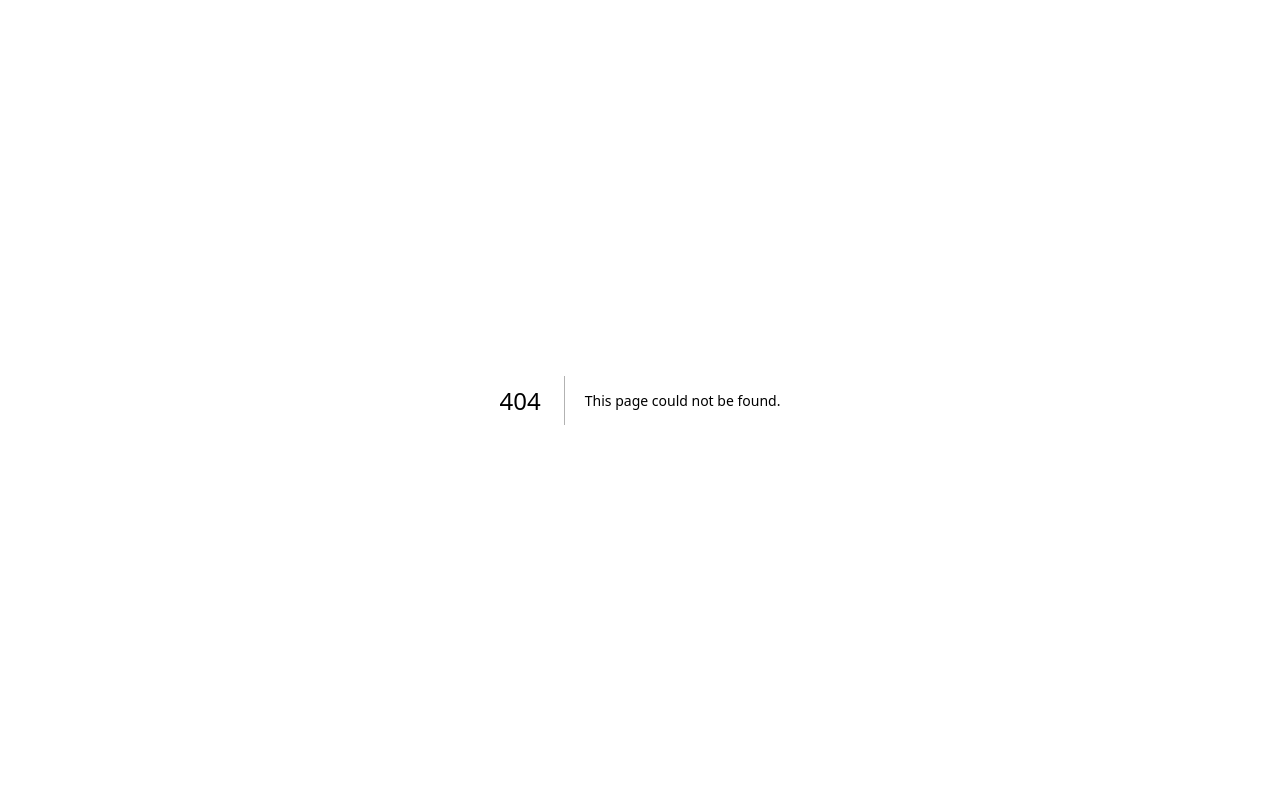
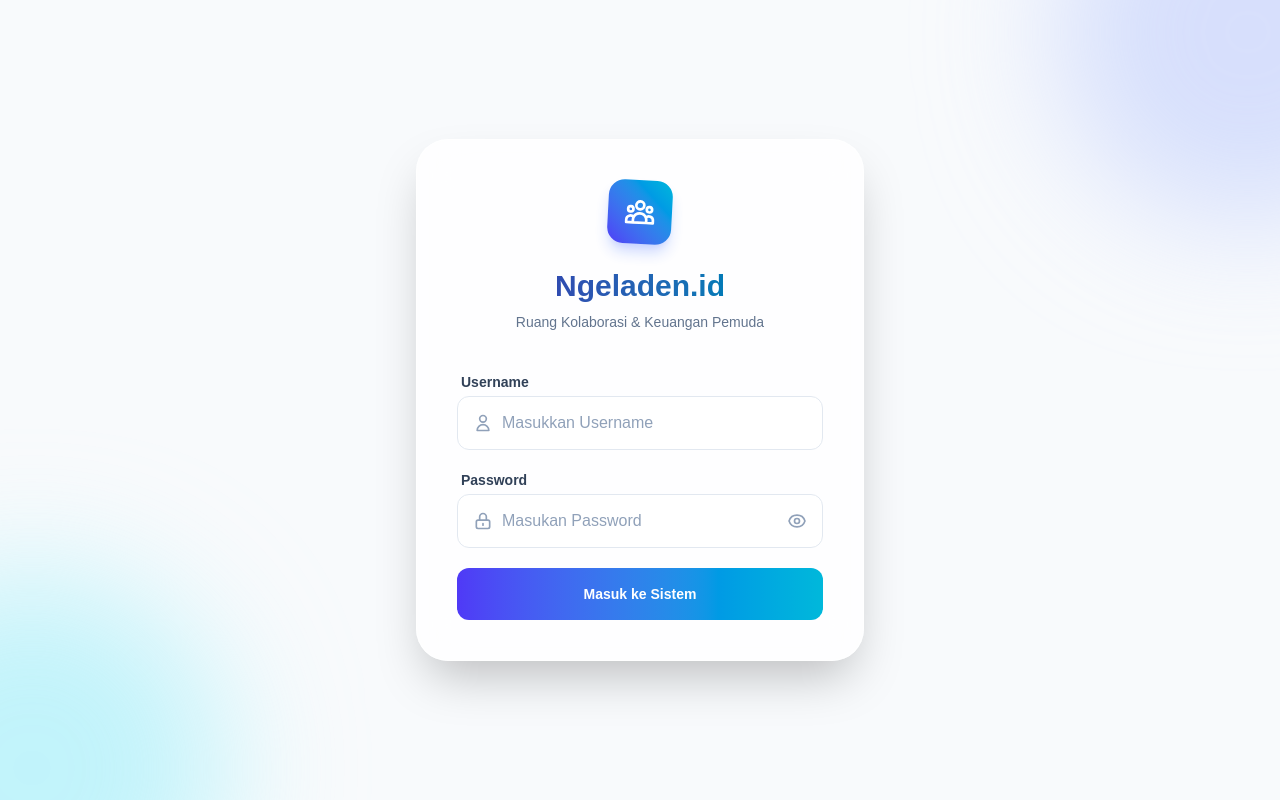
Before and after one commit to luhihsan/ngeladen-id, a Next.js app in the folder frontend/: page /login in a window 1280 px wide. Before the commit this address had no page. Built offline with nearby package versions, Linux system fonts and the light colour scheme; no server answers.

Commit message:
feat: enhance login UI with glassmorphism, micro-interactions, and validation

```diff
--- /dev/null
+++ b/frontend/app/login/page.tsx
@@ -0,0 +1,168 @@
+'use client';
+
+import { useState } from 'react';
+import { useRouter } from 'next/navigation';
+import { fetchAPI } from '@/utils/api';
+
+export default function LoginPage() {
+  const [username, setUsername] = useState('');
+  const [password, setPassword] = useState('');
+  const [showPassword, setShowPassword] = useState(false); // State untuk toggle mata
+  const [error, setError] = useState('');
+  const [isLoading, setIsLoading] = useState(false);
+  const router = useRouter();
+
+  const handleLogin = async (e: React.FormEvent) => {
+    e.preventDefault();
+    setError('');
+    setIsLoading(true);
+
+    try {
+      const data = await fetchAPI('/auth/login', {
+        method: 'POST',
+        body: JSON.stringify({ username, password }),
+      });
+
+      localStorage.setItem('userInfo', JSON.stringify(data));
+      router.push('/dashboard');
+    } catch (err: any) {
+      // Mengubah pesan error default menjadi lebih user-friendly
+      setError(err.message || 'Kredensial tidak valid. Silakan periksa kembali.');
+    } finally {
+      setIsLoading(false);
+    }
+  };
+
+  return (
+    <div className="min-h-screen relative flex items-center justify-center overflow-hidden bg-slate-50">
+      {/* Background Ornaments */}
+      <div className="absolute -top-40 -right-40 w-96 h-96 bg-indigo-200 rounded-full mix-blend-multiply filter blur-3xl opacity-60 animate-blob"></div>
+      <div className="absolute -bottom-40 -left-40 w-96 h-96 bg-cyan-200 rounded-full mix-blend-multiply filter blur-3xl opacity-60 animate-blob animation-delay-2000"></div>
+
+      {/* Main Card */}
+      <div className="relative w-full max-w-md mx-4 sm:mx-auto bg-white/80 backdrop-blur-xl border border-white/50 rounded-[2rem] shadow-2xl p-8 sm:p-10">
+
+        {/* Header / Brand */}
+        <div className="text-center mb-10">
+          <div className="inline-flex items-center justify-center w-16 h-16 rounded-2xl bg-gradient-to-tr from-indigo-600 to-cyan-500 mb-6 shadow-lg shadow-indigo-200 rotate-3 transition-transform hover:rotate-0 duration-300">
+            <svg className="w-8 h-8 text-white" fill="none" viewBox="0 0 24 24" stroke="currentColor">
+              <path strokeLinecap="round" strokeLinejoin="round" strokeWidth={2} d="M17 20h5v-2a3 3 0 00-5.356-1.857M17 20H7m10 0v-2c0-.656-.126-1.283-.356-1.857M7 20H2v-2a3 3 0 015.356-1.857M7 20v-2c0-.656.126-1.283.356-1.857m0 0a5.002 5.002 0 019.288 0M15 7a3 3 0 11-6 0 3 3 0 016 0zm6 3a2 2 0 11-4 0 2 2 0 014 0zM7 10a2 2 0 11-4 0 2 2 0 014 0z" />
+            </svg>
+          </div>
+          <h2 className="text-3xl font-extrabold text-transparent bg-clip-text bg-gradient-to-r from-indigo-800 to-cyan-600">
+            Ngeladen.id
+          </h2>
+          <p className="text-sm font-medium text-slate-500 mt-2">
+            Ruang Kolaborasi & Keuangan Pemuda
+          </p>
+        </div>
+
+        {/* Global Error Alert */}
+        {error && (
+          <div className="bg-red-50/80 border border-red-200 text-red-600 p-4 rounded-xl text-sm mb-6 flex items-center gap-3 backdrop-blur-sm animate-pulse">
+            <svg className="w-5 h-5 flex-shrink-0" fill="none" viewBox="0 0 24 24" stroke="currentColor">
+              <path strokeLinecap="round" strokeLinejoin="round" strokeWidth={2} d="M12 8v4m0 4h.01M21 12a9 9 0 11-18 0 9 9 0 0118 0z" />
+            </svg>
+            <span>{error}</span>
+          </div>
+        )}
+
+        <form onSubmit={handleLogin} className="space-y-5">
+          {/* Username Field */}
+          <div className="space-y-1">
+            <label className="block text-sm font-semibold text-slate-700 ml-1">Username</label>
+            <div className="relative">
+              <div className="absolute inset-y-0 left-0 pl-4 flex items-center pointer-events-none">
+                <svg className={`h-5 w-5 ${error ? 'text-red-400' : 'text-slate-400'}`} fill="none" viewBox="0 0 24 24" stroke="currentColor">
+                  <path strokeLinecap="round" strokeLinejoin="round" strokeWidth={2} d="M16 7a4 4 0 11-8 0 4 4 0 018 0zM12 14a7 7 0 00-7 7h14a7 7 0 00-7-7z" />
+                </svg>
+              </div>
+              <input
+                type="text"
+                required
+                disabled={isLoading}
+                className={`block w-full pl-11 pr-5 py-3.5 bg-white/70 border rounded-xl text-slate-800 placeholder-slate-400 focus:ring-2 focus:outline-none transition-all duration-200 disabled:opacity-50 disabled:bg-slate-100
+                  ${error
+                    ? 'border-red-300 focus:ring-red-500/20 focus:border-red-500'
+                    : 'border-slate-200 focus:ring-indigo-500/20 focus:border-indigo-500'}`}
+                placeholder="Masukkan Username"
+                value={username}
+                onChange={(e) => {
+                  setUsername(e.target.value);
+                  if (error) setError(''); // Hapus error saat user mulai ngetik lagi
+                }}
+              />
+            </div>
+          </div>
+
+          {/* Password Field */}
+          <div className="space-y-1">
+            <div className="flex justify-between items-center ml-1">
+              <label className="block text-sm font-semibold text-slate-700">Password</label>
+            </div>
+            <div className="relative">
+              <div className="absolute inset-y-0 left-0 pl-4 flex items-center pointer-events-none">
+                <svg className={`h-5 w-5 ${error ? 'text-red-400' : 'text-slate-400'}`} fill="none" viewBox="0 0 24 24" stroke="currentColor">
+                  <path strokeLinecap="round" strokeLinejoin="round" strokeWidth={2} d="M12 15v2m-6 4h12a2 2 0 002-2v-6a2 2 0 00-2-2H6a2 2 0 00-2 2v6a2 2 0 002 2zm10-10V7a4 4 0 00-8 0v4h8z" />
+                </svg>
+              </div>
+              <input
+                type={showPassword ? 'text' : 'password'}
+                required
+                disabled={isLoading}
+                className={`block w-full pl-11 pr-12 py-3.5 bg-white/70 border rounded-xl text-slate-800 placeholder-slate-400 focus:ring-2 focus:outline-none transition-all duration-200 disabled:opacity-50 disabled:bg-slate-100
+                  ${error
+                    ? 'border-red-300 focus:ring-red-500/20 focus:border-red-500'
+                    : 'border-slate-200 focus:ring-indigo-500/20 focus:border-indigo-500'}`}
+                placeholder="Masukan Password"
+                value={password}
+                onChange={(e) => {
+                  setPassword(e.target.value);
+                  if (error) setError('');
+                }}
+              />
+              {/* Tombol Show/Hide Password */}
+              <button
+                type="button"
+                onClick={() => setShowPassword(!showPassword)}
+                className="absolute inset-y-0 right-0 pr-4 flex items-center text-slate-400 hover:text-indigo-600 focus:outline-none"
+              >
+                {showPassword ? (
+                  <svg className="h-5 w-5" fill="none" viewBox="0 0 24 24" stroke="currentColor">
+                    <path strokeLinecap="round" strokeLinejoin="round" strokeWidth={2} d="M13.875 18.825A10.05 10.05 0 0112 19c-4.478 0-8.268-2.943-9.543-7a9.97 9.97 0 011.563-3.029m5.858.908a3 3 0 114.243 4.243M9.878 9.878l4.242 4.242M9.88 9.88l-3.29-3.29m7.532 7.532l3.29 3.29M3 3l3.59 3.59m0 0A9.953 9.953 0 0112 5c4.478 0 8.268 2.943 9.543 7a10.025 10.025 0 01-4.132 5.411m0 0L21 21" />
+                  </svg>
+                ) : (
+                  <svg className="h-5 w-5" fill="none" viewBox="0 0 24 24" stroke="currentColor">
+                    <path strokeLinecap="round" strokeLinejoin="round" strokeWidth={2} d="M15 12a3 3 0 11-6 0 3 3 0 016 0z" />
+                    <path strokeLinecap="round" strokeLinejoin="round" strokeWidth={2} d="M2.458 12C3.732 7.943 7.523 5 12 5c4.478 0 8.268 2.943 9.543 7-1.275 4.057-5.064 7-9.542 7-4.477 0-8.268-2.943-9.543-7z" />
+                  </svg>
+                )}
+              </button>
+            </div>
+          </div>
+
+          <button
+            type="submit"
+            disabled={isLoading}
+            className={`relative w-full flex justify-center py-4 px-4 rounded-xl text-sm font-bold text-white transition-all duration-200 transform hover:-translate-y-1 hover:shadow-lg mt-2
+              ${isLoading
+                ? 'bg-slate-400 cursor-not-allowed shadow-none hover:translate-y-0'
+                : 'bg-gradient-to-r from-indigo-600 to-cyan-500 hover:from-indigo-700 hover:to-cyan-600 shadow-indigo-200'}`}
+          >
+            {isLoading ? (
+              <span className="flex items-center gap-2">
+                <svg className="animate-spin h-5 w-5 text-white" xmlns="http://www.w3.org/2000/svg" fill="none" viewBox="0 0 24 24">
+                  <circle className="opacity-25" cx="12" cy="12" r="10" stroke="currentColor" strokeWidth="4"></circle>
+                  <path className="opacity-75" fill="currentColor" d="M4 12a8 8 0 018-8V0C5.373 0 0 5.373 0 12h4zm2 5.291A7.962 7.962 0 014 12H0c0 3.042 1.135 5.824 3 7.938l3-2.647z"></path>
+                </svg>
+                Memproses...
+              </span>
+            ) : (
+              'Masuk ke Sistem'
+            )}
+          </button>
+        </form>
+      </div>
+    </div>
+  );
+}
```
Also changed, not shown: frontend/utils/api.ts (renamed from frontend/src/utils/api.ts), 1 other file (tests, documents, lock files or other folders).
